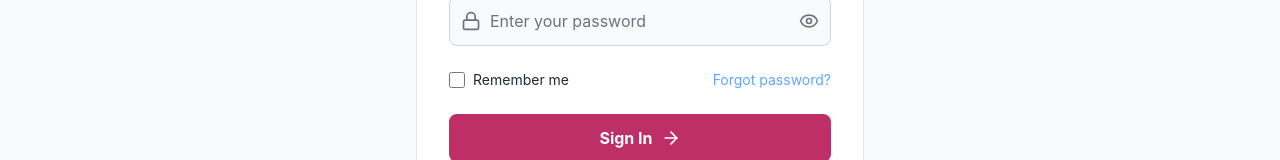
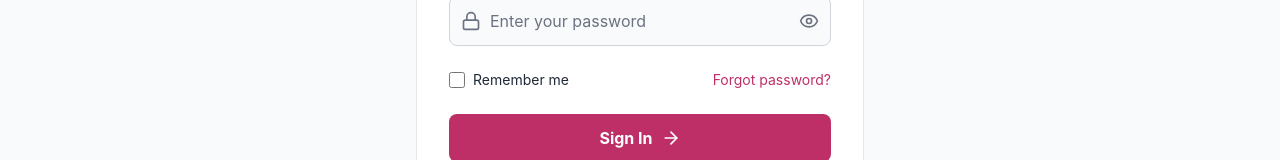
Before and after one commit to Emynex4real/lanre-phone-project, a React (Vite) app: page /login in a window 1280 px wide. Shown: the part 375-535 px from the top of the page. Built offline with nearby package versions, Linux system fonts and the light colour scheme.

Commit message:
Update Link styling in Login page to use primary color scheme

```diff
--- a/src/pages/Login.jsx
+++ b/src/pages/Login.jsx
@@ -111,7 +111,7 @@ const Login = () => {
                   />
                   <span className="ml-2 text-sm text-text-dark">Remember me</span>
                 </label>
-                <Link to="/forgot-password" className="text-sm text-blue-400 hover:text-blue-300 transition">
+                <Link to="/forgot-password" className="text-sm text-primary-pink hover:text-primary-pink/80 transition">
                   Forgot password?
                 </Link>
               </div>
```
